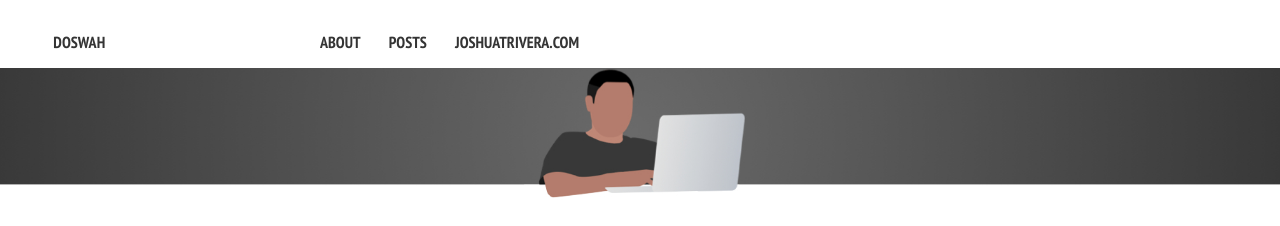
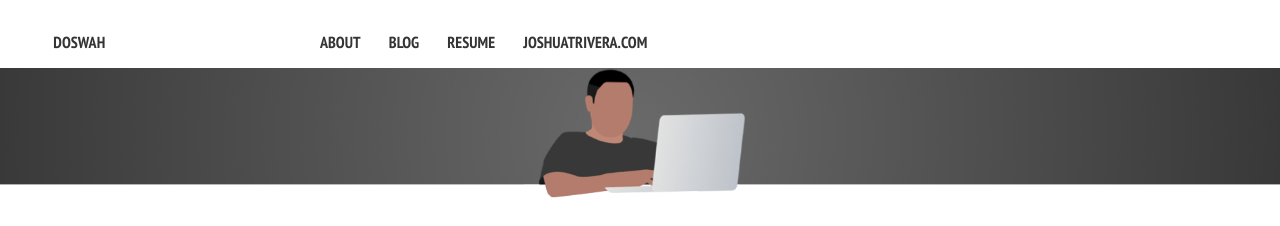
Before and after one commit to alexpolonsky/doswah.com, a Jekyll site: the page built from index.md, in a window 1280 px wide. Shown: the top 226 px of the page. Built offline with Jekyll 4.4.1, drawn with Linux system fonts in a browser that asks for light colours; nearby versions of some CDN libraries.

Commit message:
Added Resume to menu bar

```diff
--- a/_config.yml
+++ b/_config.yml
@@ -37,8 +37,10 @@ bing_verify:
 links:
   - title: About
     url: /about/
-  - title: Posts
+  - title: Blog
     url: /posts/
+  - title: Resume
+    url: https://dl.dropboxusercontent.com/u/27716941/JoshuaTRivera.pdf
 #  - title: Theme Setup
 #    url: /theme-setup/
   - title: JoshuaTRivera.com
```
